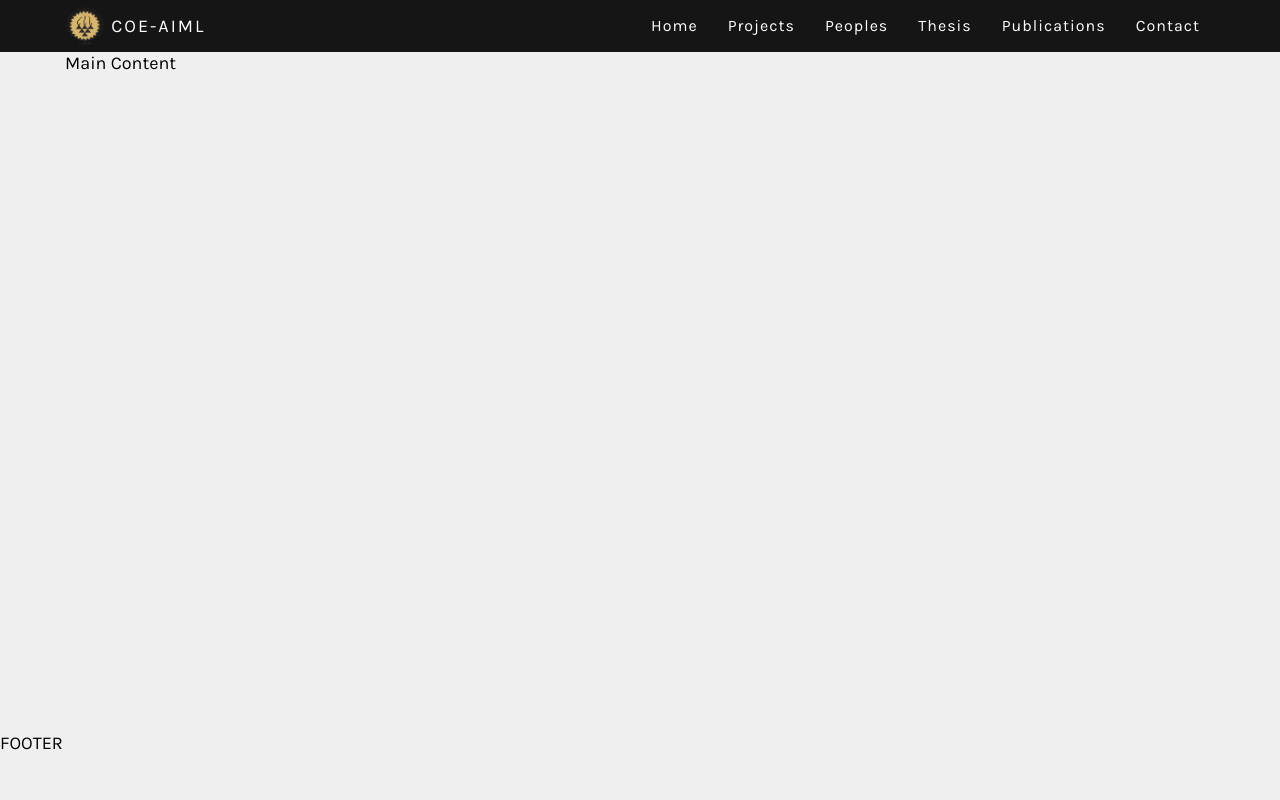
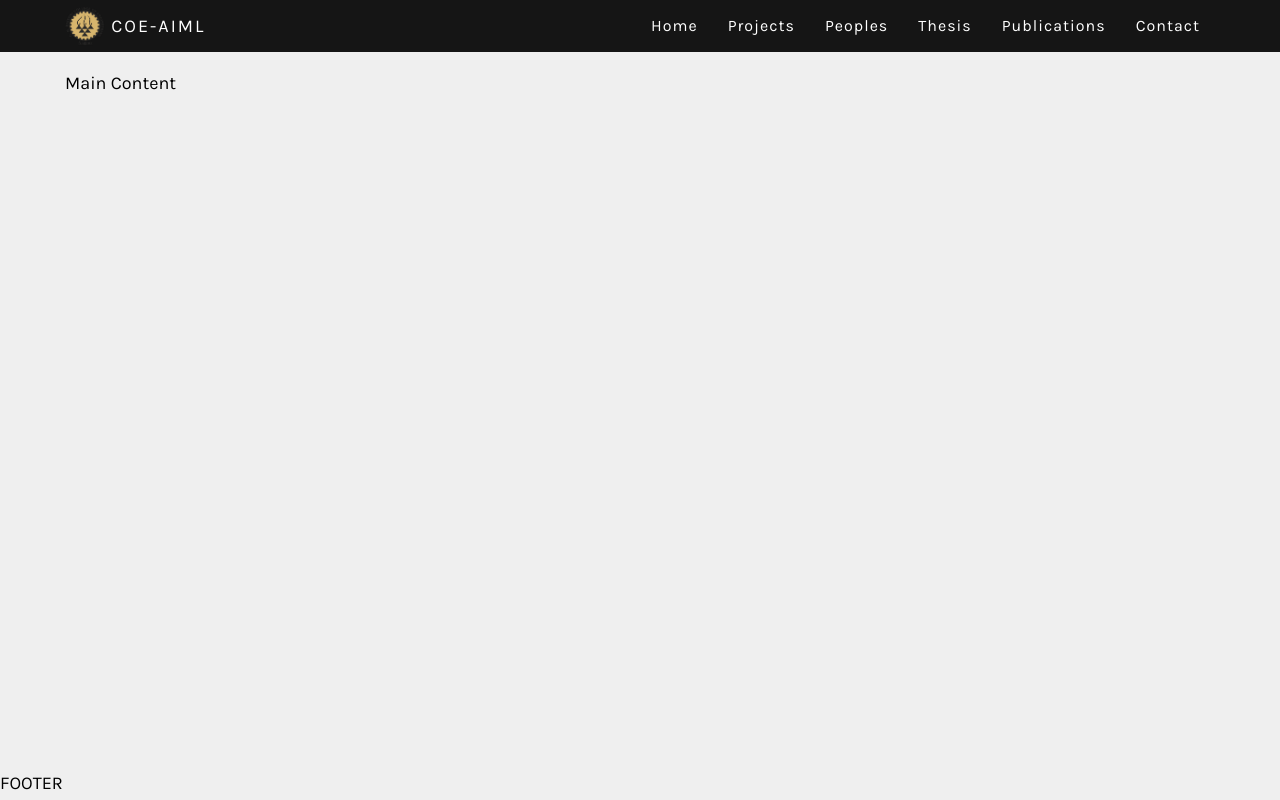
Before and after one commit to sobhanbera/coe-ai-ml-public, a Next.js app: page / in a window 1280 px wide. Built offline with nearby package versions, Linux system fonts and the light colour scheme.

Commit message:
global styles updated

```diff
--- a/styles/globals.css
+++ b/styles/globals.css
@@ -62,7 +62,7 @@ body {
 
 .main-content {
   margin: auto;
-  padding: 0 var(--main-max-padding);
+  padding: 20px var(--main-max-padding);
   max-width: var(--main-max-vw);
   min-height: 85vh;
 }/*# sourceMappingURL=globals.css.map */
--- a/styles/globals.scss
+++ b/styles/globals.scss
@@ -61,7 +61,7 @@ body {
 
 .main-content {
     margin: auto;
-    padding: 0 var(--main-max-padding);
+    padding: 20px var(--main-max-padding);
 
     max-width: var(--main-max-vw);
     min-height: 85vh;
```
Also changed, not shown: 1 other file (tests, documents, lock files or other folders).
